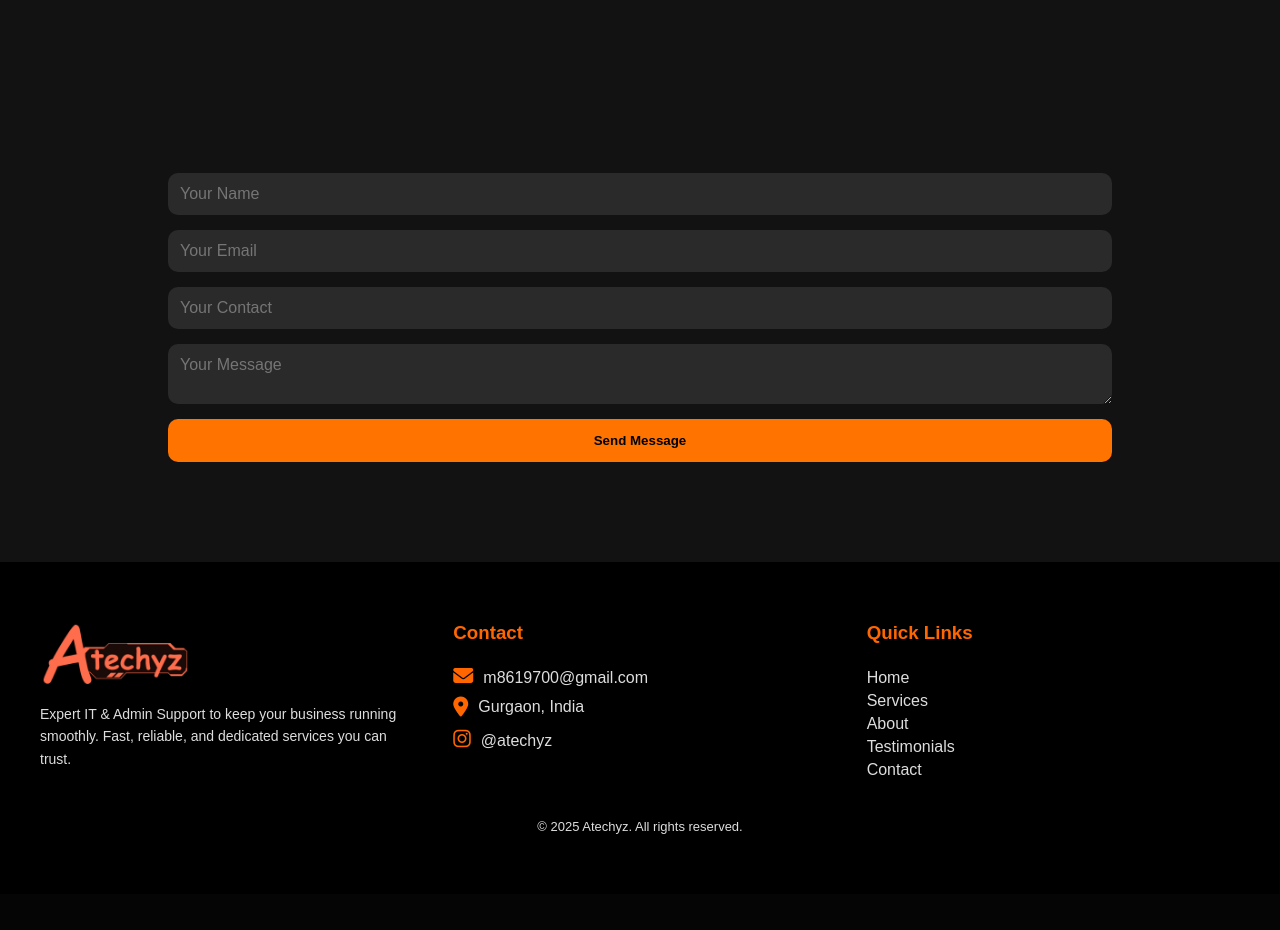
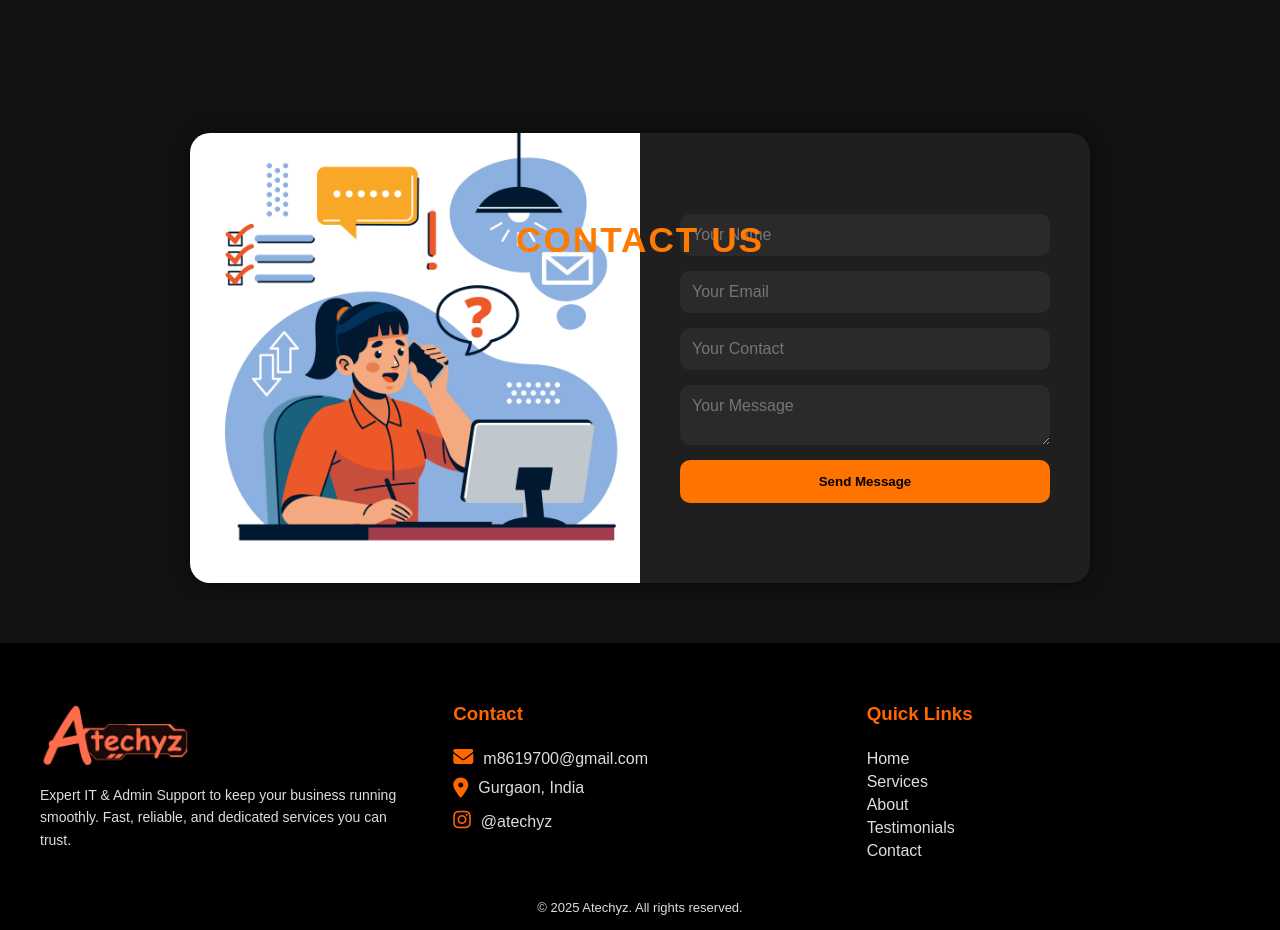
Before and after one commit to heyrohhh/atechyz, a website: page index.html in a window 1280 px wide. Shown: the part 2660-3590 px from the top of the page. Before the commit the page ends 3554 px from the top, so only its background shows below. Drawn offline with Linux system fonts and the light colour scheme.

Commit message:
Update index.html

```diff
--- a/index.html
+++ b/index.html
@@ -202,6 +202,10 @@
 
         <!-- contact section hai  -->
         <section id="contact">
+             <h1>Contact Us</h1>
+
+            <div class="contact-card">
+                <img src="c.jpg" alt="Atechyz Logo">
             <form id="contactForm">
   <input type="text" name="name" placeholder="Your Name" required>
   <input type="email" name="email" placeholder="Your Email" required>
@@ -209,6 +213,7 @@
   <textarea name="message" placeholder="Your Message" required></textarea>
   <button type="submit">Send Message</button>
 </form>
+            </div>
 
         </section>
         <footer>
```
